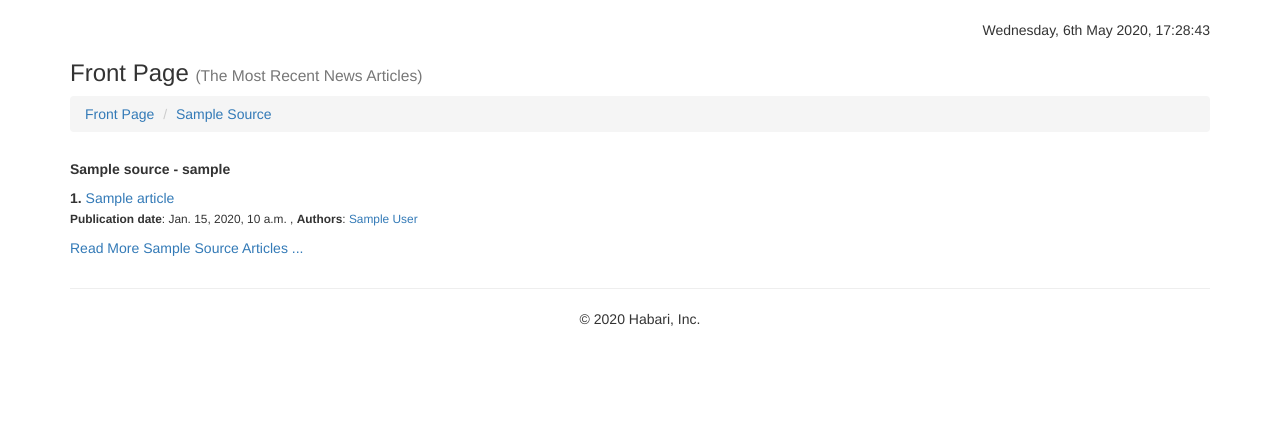
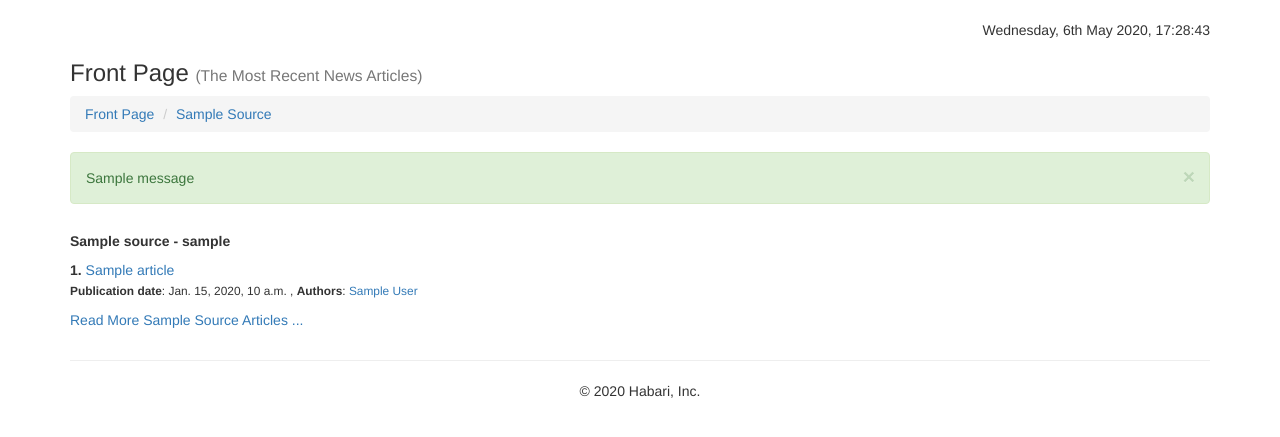
Before and after one commit to ppolle/habari, a Django app: template habari/apps/core/templates/core/index.html in a window 1280 px wide. Shown: the part 52-489 px from the top of the page. Run offline with Django 3.2, Linux system fonts and the light colour scheme; the template is opened without the code that fills it: most values are stand-ins (such as "Sample title", 1, 10 or a date in 2020); one stand-in notice (Sample message) is shown; some libraries are stand-ins or nearby versions.

Commit message:
added messages functionlaity

```diff
--- a/habari/apps/core/templates/auth/login.html
+++ b/habari/apps/core/templates/auth/login.html
@@ -4,6 +4,7 @@
 <div class="col-md-2"></div>
 <div class="col-md-8">
 	<p><strong>Use the form to Login</strong></p>
+	{% include 'includes/_messages.html' %}
     <div class="panel panel-default">
 	<div class="panel-body">
 		<form method="post" action="{% url 'login' %}" >
--- a/habari/apps/core/templates/auth/register.html
+++ b/habari/apps/core/templates/auth/register.html
@@ -4,6 +4,7 @@
 	<div class="col-md-2"></div>
 	<div class="col-md-8">
 		<p><strong>Use the form to register as a new user</strong></p>
+		{% include 'includes/_messages.html' %}
 	    <div class="panel panel-default">
 		<div class="panel-body">
 			<form method="post" action="{% url 'register' %}" >
--- a/habari/apps/core/templates/base.html
+++ b/habari/apps/core/templates/base.html
@@ -26,6 +26,7 @@
       <section class="text-right">{% now "l, jS F Y, H:i:s" %}</section>
       <h3>{% block title %}{% endblock %}</h3>
       {% include 'includes/_bottom_nav.html' %}
+      {% include 'includes/_messages.html' %}
       <h3 class="">{% block source %}{% endblock %}</h3>
       {% block day_nav %}{% endblock %}
       {% block content %}
--- /dev/null
+++ b/habari/apps/core/templates/includes/_messages.html
@@ -0,0 +1,8 @@
+{% for message in messages %}
+  <div class="alert alert-{% if message.tags == 'error' %}danger{%else%}{{message.tags}}{%endif%} alert-dismissible" role="alert">
+    <button type="button" class="close" data-dismiss="alert" aria-label="Close">
+      <span aria-hidden="true">&times;</span>
+    </button>
+    {{ message }}
+  </div>
+{% endfor %}
--- a/habari/settings/base.py
+++ b/habari/settings/base.py
@@ -37,6 +37,7 @@ INSTALLED_APPS = [
     'django_filters',
     'bootstrap3',
     #habari apps
+    'habari.apps.accounts',
     'habari.apps.api',
     'habari.apps.crawl',
     'habari.apps.core',
```
Also changed, not shown: habari/apps/core/views.py (+6 -5 lines).
